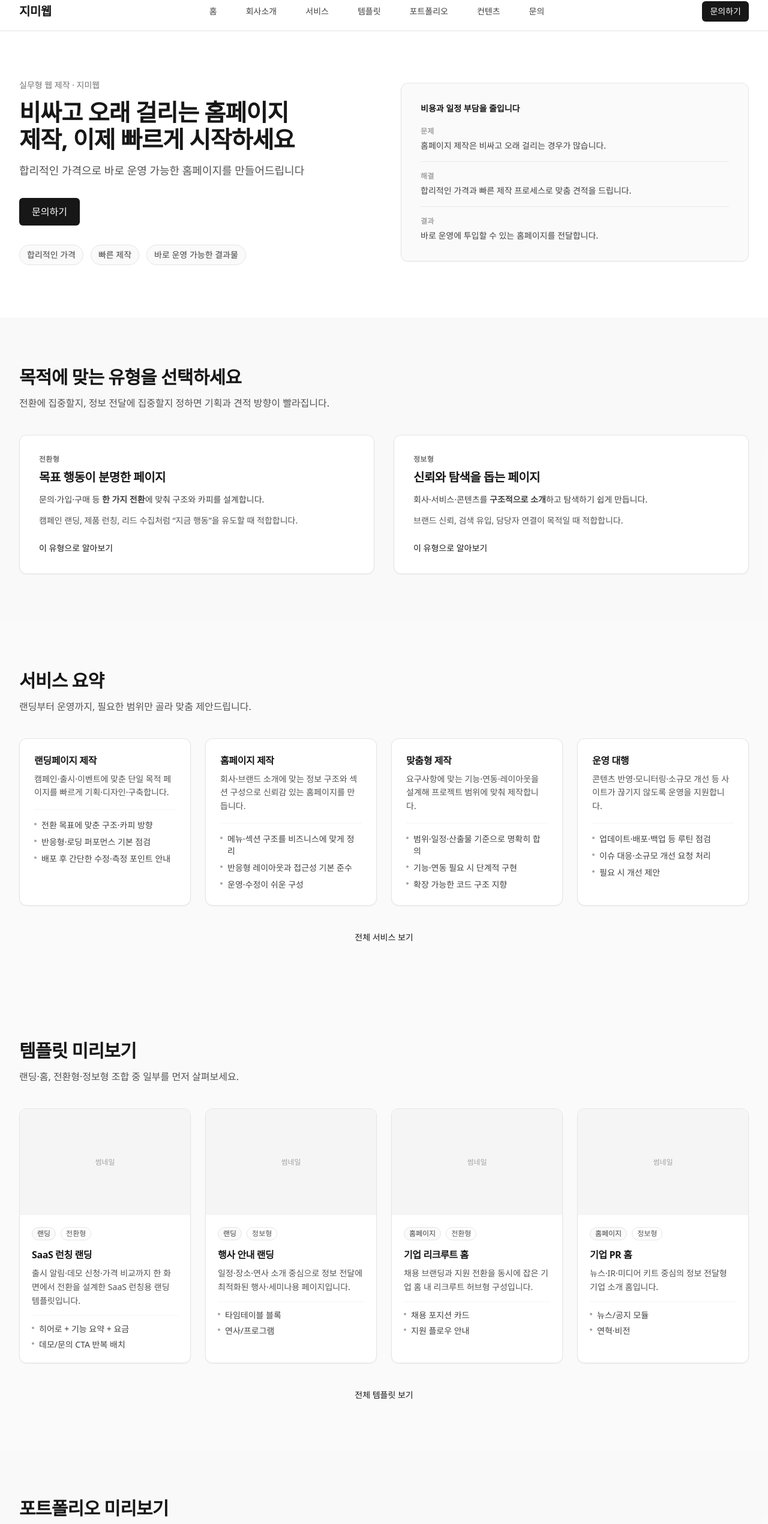
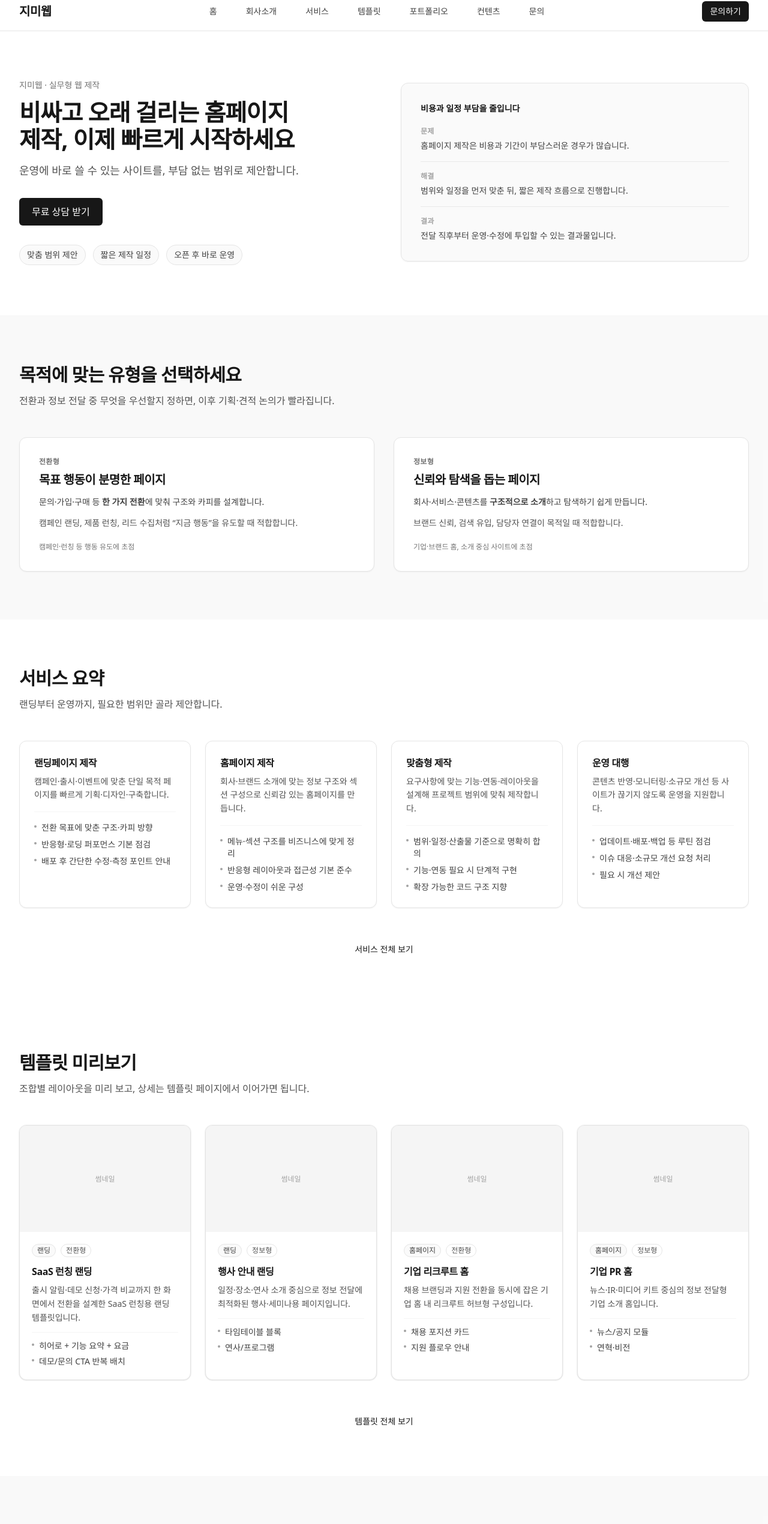
Before and after one commit to jimmy1004kim-afk/website_jimmyweb, a Next.js app: page / in a window 1280 px wide. Shown: the part 13-2554 px from the top of the page at 60% size. Built offline with nearby package versions, Linux system fonts and the light colour scheme.

Commit message:
홈 페이지 정리

```diff
--- a/src/app/page.tsx
+++ b/src/app/page.tsx
@@ -123,10 +123,10 @@ export default function HomePage() {
         className="border-b border-neutral-100 bg-white pt-8 sm:pt-10"
       >
         <Container>
-          <div className="grid gap-10 pb-2 lg:grid-cols-2 lg:items-center lg:gap-14">
+          <div className="grid gap-10 pb-1 lg:grid-cols-2 lg:items-center lg:gap-14">
             <div>
               <p className="text-sm font-medium text-neutral-500">
-                실무형 웹 제작 · {siteMeta.name}
+                {siteMeta.name} · 실무형 웹 제작
               </p>
               <h1
                 id="hero-heading"
@@ -135,14 +135,14 @@ export default function HomePage() {
                 비싸고 오래 걸리는 홈페이지 제작, 이제 빠르게 시작하세요
               </h1>
               <p className="mt-4 max-w-xl text-pretty text-base leading-relaxed text-neutral-600 sm:text-lg">
-                합리적인 가격으로 바로 운영 가능한 홈페이지를 만들어드립니다
+                운영에 바로 쓸 수 있는 사이트를, 부담 없는 범위로 제안합니다.
               </p>
               <div className="mt-8">
                 <Link
                   href={siteMeta.ctaHref}
                   className={getButtonClassName({ size: "lg" })}
                 >
-                  {siteMeta.ctaLabel}
+                  무료 상담 받기
                 </Link>
               </div>
               <ul
@@ -150,13 +150,13 @@ export default function HomePage() {
                 aria-label="핵심 가치"
               >
                 <li className="rounded-full border border-neutral-200 bg-neutral-50 px-3 py-1.5 text-sm text-neutral-700">
-                  합리적인 가격
+                  맞춤 범위 제안
                 </li>
                 <li className="rounded-full border border-neutral-200 bg-neutral-50 px-3 py-1.5 text-sm text-neutral-700">
-                  빠른 제작
+                  짧은 제작 일정
                 </li>
                 <li className="rounded-full border border-neutral-200 bg-neutral-50 px-3 py-1.5 text-sm text-neutral-700">
-                  바로 운영 가능한 결과물
+                  오픈 후 바로 운영
                 </li>
               </ul>
             </div>
@@ -173,7 +173,7 @@ export default function HomePage() {
                     문제
                   </dt>
                   <dd className="mt-1.5 text-neutral-700">
-                    홈페이지 제작은 비싸고 오래 걸리는 경우가 많습니다.
+                    홈페이지 제작은 비용과 기간이 부담스러운 경우가 많습니다.
                   </dd>
                 </div>
                 <div className="border-b border-neutral-200/80 pb-4">
@@ -181,7 +181,7 @@ export default function HomePage() {
                     해결
                   </dt>
                   <dd className="mt-1.5 text-neutral-700">
-                    합리적인 가격과 빠른 제작 프로세스로 맞춤 견적을 드립니다.
+                    범위와 일정을 먼저 맞춘 뒤, 짧은 제작 흐름으로 진행합니다.
                   </dd>
                 </div>
                 <div>
@@ -189,7 +189,7 @@ export default function HomePage() {
                     결과
                   </dt>
                   <dd className="mt-1.5 text-neutral-700">
-                    바로 운영에 투입할 수 있는 홈페이지를 전달합니다.
+                    전달 직후부터 운영·수정에 투입할 수 있는 결과물입니다.
                   </dd>
                 </div>
               </dl>
@@ -209,14 +209,14 @@ export default function HomePage() {
               목적에 맞는 유형을 선택하세요
             </SectionTitle>
             <SectionDescription>
-              전환에 집중할지, 정보 전달에 집중할지 정하면 기획과 견적 방향이
+              전환과 정보 전달 중 무엇을 우선할지 정하면, 이후 기획·견적 논의가
               빨라집니다.
             </SectionDescription>
           </SectionHeader>
 
-          <div className="mt-10 grid gap-6 lg:grid-cols-2 lg:gap-8">
+          <div className="mt-10 grid gap-6 sm:mt-12 lg:grid-cols-2 lg:gap-8">
             <article
-              className="group flex h-full flex-col rounded-xl border border-neutral-200 bg-white p-6 shadow-sm transition hover:border-neutral-400 hover:shadow-md lg:p-8"
+              className="flex h-full flex-col rounded-xl border border-neutral-200 bg-white p-6 shadow-sm transition hover:border-neutral-400 hover:shadow-md lg:p-8"
               data-template-kind="conversion"
             >
               <p className="text-xs font-semibold uppercase tracking-wide text-neutral-500">
@@ -233,13 +233,13 @@ export default function HomePage() {
                 캠페인 랜딩, 제품 런칭, 리드 수집처럼 &ldquo;지금 행동&rdquo;을
                 유도할 때 적합합니다.
               </p>
-              <p className="mt-auto pt-6 text-sm font-medium text-neutral-900 underline-offset-4 transition group-hover:underline">
-                이 유형으로 알아보기
+              <p className="mt-auto pt-5 text-xs text-neutral-500">
+                캠페인·런칭 등 행동 유도에 초점
               </p>
             </article>
 
             <article
-              className="group flex h-full flex-col rounded-xl border border-neutral-200 bg-white p-6 shadow-sm transition hover:border-neutral-400 hover:shadow-md lg:p-8"
+              className="flex h-full flex-col rounded-xl border border-neutral-200 bg-white p-6 shadow-sm transition hover:border-neutral-400 hover:shadow-md lg:p-8"
               data-template-kind="info"
             >
               <p className="text-xs font-semibold uppercase tracking-wide text-neutral-500">
@@ -255,24 +255,28 @@ export default function HomePage() {
               <p className="mt-3 text-sm leading-relaxed text-neutral-600">
                 브랜드 신뢰, 검색 유입, 담당자 연결이 목적일 때 적합합니다.
               </p>
-              <p className="mt-auto pt-6 text-sm font-medium text-neutral-900 underline-offset-4 transition group-hover:underline">
-                이 유형으로 알아보기
+              <p className="mt-auto pt-5 text-xs text-neutral-500">
+                기업·브랜드 홈, 소개 중심 사이트에 초점
               </p>
             </article>
           </div>
         </Container>
       </Section>
 
-      <Section id="services-summary" aria-labelledby="services-heading">
+      <Section
+        id="services-summary"
+        aria-labelledby="services-heading"
+        className="bg-white"
+      >
         <Container>
           <SectionHeader className="max-w-2xl">
             <SectionTitle id="services-heading">서비스 요약</SectionTitle>
             <SectionDescription>
-              랜딩부터 운영까지, 필요한 범위만 골라 맞춤 제안드립니다.
+              랜딩부터 운영까지, 필요한 범위만 골라 제안합니다.
             </SectionDescription>
           </SectionHeader>
 
-          <ul className="mt-10 grid list-none gap-6 sm:grid-cols-2 lg:grid-cols-4">
+          <ul className="mt-10 grid list-none gap-6 sm:mt-12 sm:grid-cols-2 lg:grid-cols-4">
             {services.map((service) => (
               <li key={service.id}>
                 <article className="flex h-full flex-col rounded-xl border border-neutral-200 bg-white p-6 shadow-sm">
@@ -301,30 +305,35 @@ export default function HomePage() {
             ))}
           </ul>
 
-          <p className="mt-10 text-center">
+          <p className="mt-12 text-center sm:mt-14">
             <Link
               href="/services"
               className="text-sm font-medium text-neutral-900 underline-offset-4 hover:underline"
             >
-              전체 서비스 보기
+              서비스 전체 보기
             </Link>
           </p>
         </Container>
       </Section>
 
-      <Section id="templates-preview" aria-labelledby="templates-heading">
+      <Section
+        id="templates-preview"
+        aria-labelledby="templates-heading"
+        className="bg-white"
+      >
         <Container>
           <SectionHeader className="max-w-2xl">
             <SectionTitle id="templates-heading">템플릿 미리보기</SectionTitle>
             <SectionDescription>
-              랜딩·홈, 전환형·정보형 조합 중 일부를 먼저 살펴보세요.
+              조합별 레이아웃을 미리 보고, 상세는 템플릿 페이지에서 이어가면
+              됩니다.
             </SectionDescription>
           </SectionHeader>
 
-          <ul className="mt-10 grid list-none gap-6 sm:grid-cols-2 lg:grid-cols-4">
+          <ul className="mt-10 grid list-none gap-6 sm:mt-12 sm:grid-cols-2 lg:grid-cols-4">
             {templatePreviewItems.map((template) => (
               <li key={template.id}>
-                <article className="flex h-full flex-col overflow-hidden rounded-xl border border-neutral-200 bg-white shadow-sm">
+                <article className="flex h-full flex-col overflow-hidden rounded-xl border border-neutral-200 bg-white shadow-sm ring-1 ring-neutral-900/5">
                   <div
                     className="flex aspect-[16/10] items-center justify-center bg-neutral-100 text-xs text-neutral-400"
                     aria-hidden
@@ -366,12 +375,12 @@ export default function HomePage() {
             ))}
           </ul>
 
-          <p className="mt-10 text-center">
+          <p className="mt-12 text-center sm:mt-14">
             <Link
               href="/templates"
               className="text-sm font-medium text-neutral-900 underline-offset-4 hover:underline"
             >
-              전체 템플릿 보기
+              템플릿 전체 보기
             </Link>
           </p>
         </Container>
@@ -386,12 +395,12 @@ export default function HomePage() {
           <SectionHeader className="max-w-2xl">
             <SectionTitle id="portfolio-heading">포트폴리오 미리보기</SectionTitle>
             <SectionDescription>
-              실제 제작·운영 사례 중 일부입니다. 업종과 제작 유형을 함께
-              확인해 보세요.
+              실제 제작·운영 사례 일부입니다. 업종과 제작 유형은 카드에서 함께
+              확인할 수 있습니다.
             </SectionDescription>
           </SectionHeader>
 
-          <ul className="mt-10 grid list-none gap-6 sm:grid-cols-2 lg:grid-cols-4">
+          <ul className="mt-10 grid list-none gap-6 sm:mt-12 sm:grid-cols-2 lg:grid-cols-4">
             {portfolioPreviewItems.map((project) => (
               <li key={project.id}>
                 <article className="flex h-full flex-col overflow-hidden rounded-xl border border-neutral-200 bg-white shadow-sm ring-1 ring-neutral-900/5">
@@ -441,28 +450,32 @@ export default function HomePage() {
             ))}
           </ul>
 
-          <p className="mt-10 text-center">
+          <p className="mt-12 text-center sm:mt-14">
             <Link
               href="/portfolio"
               className="text-sm font-medium text-neutral-900 underline-offset-4 hover:underline"
             >
-              전체 포트폴리오 보기
+              포트폴리오 전체 보기
             </Link>
           </p>
         </Container>
       </Section>
 
-      <Section id="testimonials" aria-labelledby="testimonials-heading">
+      <Section
+        id="testimonials"
+        aria-labelledby="testimonials-heading"
+        className="bg-white"
+      >
         <Container>
           <SectionHeader className="max-w-2xl">
             <SectionTitle id="testimonials-heading">고객 후기</SectionTitle>
             <SectionDescription>
-              실제 프로젝트를 경험한 분들의 짧은 소감입니다. 상담 전 마지막으로
-              참고해 주세요.
+              협업 과정과 결과에 대한 짧은 소감입니다. 사례 카드와 함께 참고해
+              주세요.
             </SectionDescription>
           </SectionHeader>
 
-          <ul className="mt-10 grid list-none gap-6 lg:grid-cols-3">
+          <ul className="mt-10 grid list-none gap-6 sm:mt-12 lg:grid-cols-3">
             {homeTestimonials.map((item) => (
               <li key={item.id}>
                 <figure className="flex h-full flex-col rounded-xl border border-neutral-200 bg-white p-6 shadow-sm">
@@ -497,31 +510,24 @@ export default function HomePage() {
       >
         <Container>
           <div className="mx-auto max-w-2xl text-center">
-            <SectionHeader className="items-center text-center">
+            <SectionHeader className="items-center gap-4 text-center">
               <SectionTitle
                 id="cta-heading"
                 className="text-balance text-white sm:text-3xl"
               >
-                지금 문의하고 맞춤 견적을 받아보세요
+                상담으로 일정과 범위를 정리해 보세요
               </SectionTitle>
               <SectionDescription className="mx-auto max-w-lg text-neutral-300">
-                상담은 무료입니다. 일정과 범위만 짧게 나눠도 됩니다.
+                무료입니다. 영업일 기준으로 빠르게 회신드리며, 짧게 나눠 보셔도
+                됩니다.
               </SectionDescription>
             </SectionHeader>
 
-            <div className="mt-8 flex justify-center">
+            <div className="mt-10 flex justify-center sm:mt-12">
               <Button type="button" size="lg" variant="secondary">
                 {siteMeta.ctaLabel}
               </Button>
             </div>
-
-            <p className="mt-6 text-xs text-neutral-400">
-              무료 상담
-              <span className="mx-2 text-neutral-600" aria-hidden>
-                ·
-              </span>
-              영업일 기준 빠른 응답
-            </p>
           </div>
         </Container>
       </Section>
```
